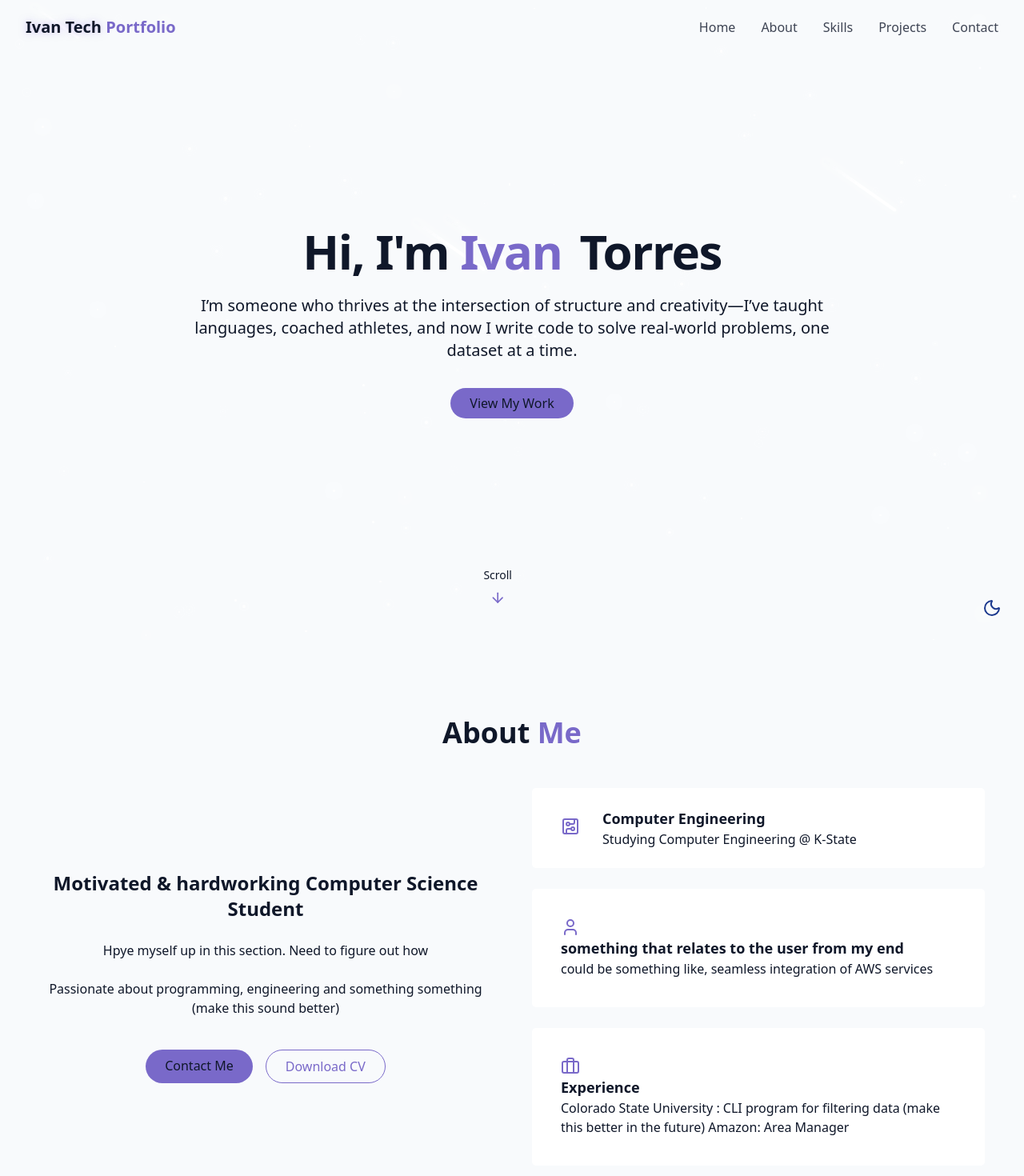
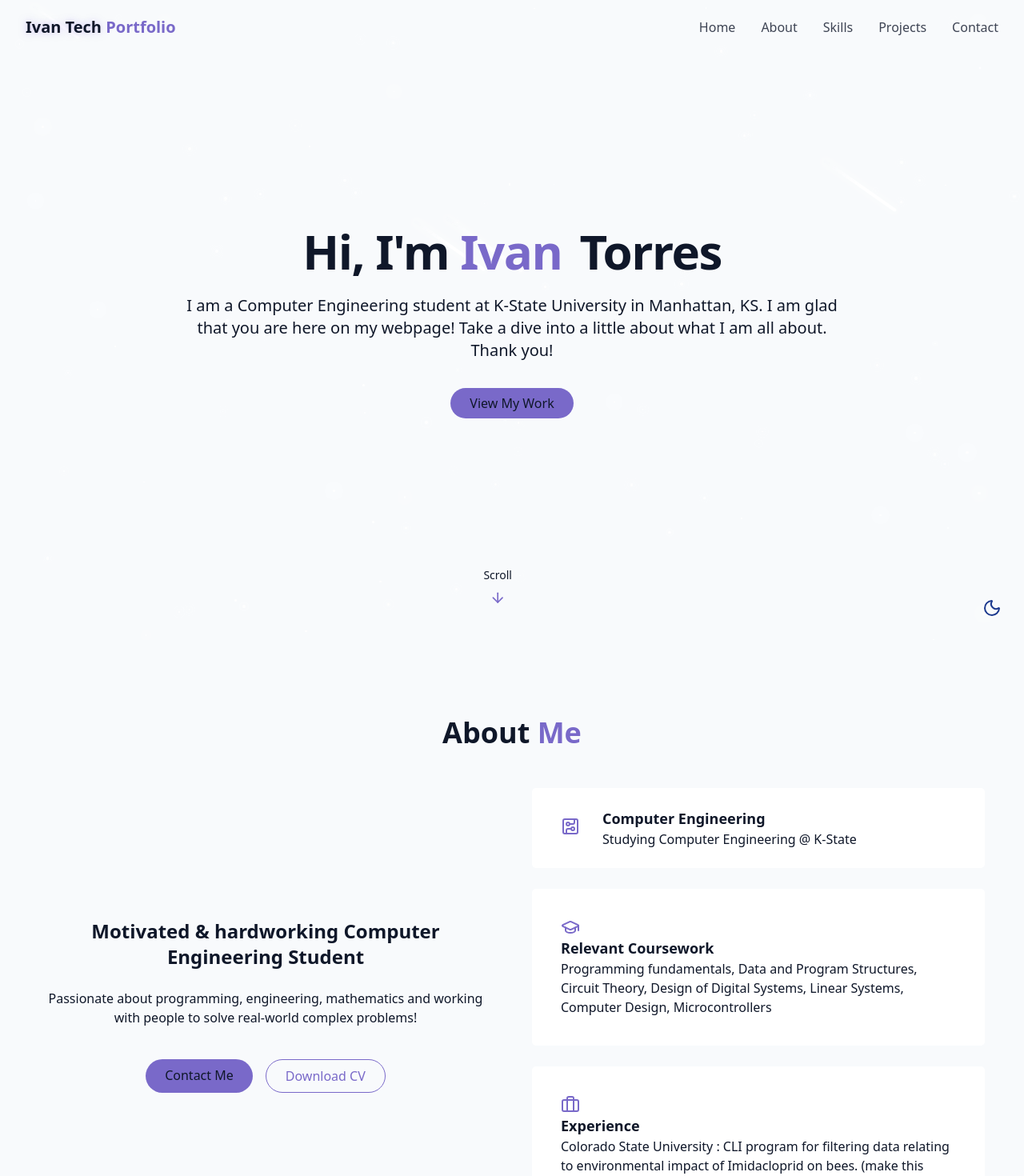
Before and after one commit to torres-80/beautiful-react-tailwind-portfolio, a React (Vite) app: page / in a window 1280 px wide. Shown: the top 1470 px of the page at 80% size. Built offline with nearby package versions, Linux system fonts and the light colour scheme.

Commit message:
made some changes to about section and hero section. Centered that little arrow at the bottom a bit on more devices rather than just desktop. Also changed information and icons to match more relevant current study plans
asdf
j
git push

```diff
--- a/src/components/AboutSection.jsx
+++ b/src/components/AboutSection.jsx
@@ -1,4 +1,4 @@
-import { Briefcase, CircuitBoard, User } from "lucide-react";
+import { Briefcase, CircuitBoard, GraduationCap } from "lucide-react";
 
 export const AboutSection = () => {
   return (
@@ -12,18 +12,15 @@ export const AboutSection = () => {
           <div className="space-y-6">
             <h3 className="text-2xl font-semibold">
               {" "}
-              Motivated & hardworking Computer Science Student
+              Motivated & hardworking Computer Engineering Student
             </h3>
+
+            <p className="text-muted-foreground"> </p>
 
             <p className="text-muted-foreground">
               {" "}
-              Hpye myself up in this section. Need to figure out how{" "}
-            </p>
-
-            <p className="text-muted-foreground">
-              {" "}
-              Passionate about programming, engineering and something something
-              (make this sound better)
+              Passionate about programming, engineering, mathematics and working
+              with people to solve real-world complex problems!
             </p>
 
             <div className="flex flex-col sm:flex-row gap-4 pt-4 justify-center">
@@ -62,14 +59,15 @@ export const AboutSection = () => {
             <div className="gradient-border p-6 card-hover">
               <div className="flex items-start gap-4">
                 <div className="p-3 rounded-full bg-primary-10">
-                  <User className="h- w-6 text-primary" />
+                  <GraduationCap className="h- w-6 text-primary" />
                   <div className="text-left">
                     <h4 className="font-semibold text-lg">
-                      something that relates to the user from my end
+                      Relevant Coursework
                     </h4>
                     <p className="text-muted-foreground">
-                      could be something like, seamless integration of AWS
-                      services
+                      Programming fundamentals, Data and Program Structures,
+                      Circuit Theory, Design of Digital Systems, Linear Systems,
+                      Computer Design, Microcontrollers
                     </p>
                   </div>
                 </div>
@@ -83,6 +81,7 @@ export const AboutSection = () => {
                     <h4 className="font-semibold text-lg">Experience</h4>
                     <p className="text-muted-foreground">
                       Colorado State University : CLI program for filtering data
+                      relating to environmental impact of Imidacloprid on bees.
                       (make this better in the future) Amazon: Area Manager
                     </p>
                   </div>
--- a/src/components/HeroSection.jsx
+++ b/src/components/HeroSection.jsx
@@ -20,9 +20,9 @@ export const HeroSection = () => {
             </span>
           </h1>
           <p className="text-lg md:text-xl text-muted-foreground max-2-2xl mx-auto opacity-0 animate-fade-in-delay-3">
-            I’m someone who thrives at the intersection of structure and
-            creativity—I’ve taught languages, coached athletes, and now I write
-            code to solve real-world problems, one dataset at a time.
+            I am a Computer Engineering student at K-State University in
+            Manhattan, KS. I am glad that you are here on my webpage! Take a
+            dive into a little about what I am all about. Thank you!
           </p>
 
           <div className="pt-4 opacity-0 animate-fade-in-delay-4">
@@ -34,7 +34,10 @@ export const HeroSection = () => {
       </div>
 
       <div className="absolute bottom-8 left=1/2 transform -translate-x-1/2 flex flex-col items-center animate-bounce">
-        <span className="text-sm text-muted-foreground mb-2"> Scroll</span>
+        <span className="center text-sm text-muted-foreground mb-2">
+          {" "}
+          Scroll
+        </span>
         <ArrowDown className="h-5 w-5 text-primary" />
       </div>
     </section>
```
